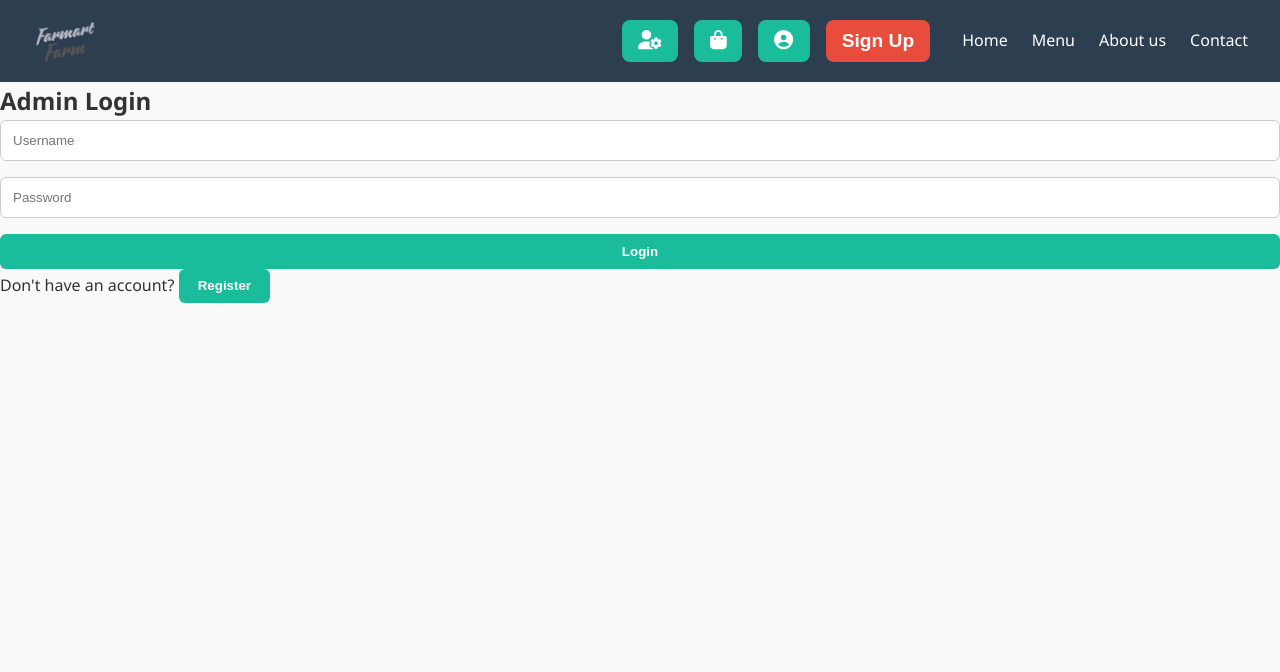
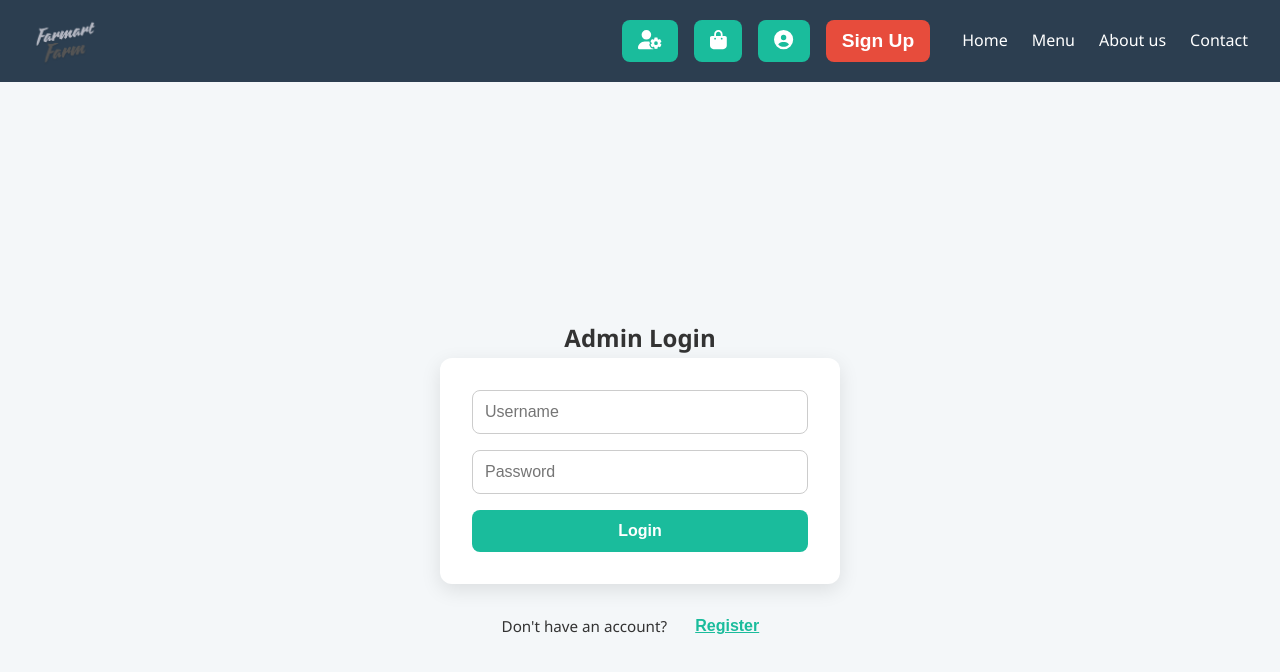
Before and after one commit to farmart-phase-5/Farmart-Frontend, a React (Vite) app in the folder farmart-project/: page /admin-auth in a window 1280 px wide. Shown: the top 672 px of the page. Built offline with nearby package versions, Linux system fonts and the light colour scheme; no server answers.

Commit message:
Styling under admin login

```diff
--- a/farmart-project/src/index.css
+++ b/farmart-project/src/index.css
@@ -384,9 +384,8 @@ section p {
 }
 
 .offer-content {
-  display: flex;
-  flex-direction: column;
-  align-items: center;
+  text-align: left;
+  flex: 1;
 }
 
 .offer-content h2 {
@@ -459,3 +458,69 @@ section p {
     font-size: 1.5rem;
   }
 }
+
+
+.admin-auth {
+  min-height: 100vh; /* Full screen height */
+  display: flex;
+  flex-direction: column;
+  justify-content: center; /* Vertical centering */
+  align-items: center;     /* Horizontal centering */
+  background-color: #f4f7f9;
+  padding: 2rem;
+}
+
+.auth-form {
+  background-color: #fff;
+  padding: 2rem;
+  border-radius: 12px;
+  box-shadow: 0 6px 20px rgba(0, 0, 0, 0.1);
+  display: flex;
+  flex-direction: column;
+  gap: 1rem;
+  width: 100%;
+  max-width: 400px;
+}
+
+.auth-form input {
+  padding: 0.75rem;
+  border: 1px solid #ccc;
+  border-radius: 8px;
+  font-size: 1rem;
+}
+
+.auth-button {
+  background-color: #1abc9c;
+  color: white;
+  padding: 0.75rem;
+  border: none;
+  border-radius: 8px;
+  font-size: 1rem;
+  cursor: pointer;
+  transition: background-color 0.3s ease;
+}
+
+.auth-button:hover {
+  background-color: #16a085;
+}
+
+.auth-toggle {
+  margin-top: 1.5rem;
+  font-size: 0.95rem;
+  color: #333;
+}
+
+.auth-switch {
+  background: none;
+  border: none;
+  color: #1abc9c;
+  font-weight: bold;
+  cursor: pointer;
+  text-decoration: underline;
+  font-size: 1rem;
+  margin-left: 5px;
+}
+
+.auth-switch:hover {
+  color: #16a085;
+}
```
